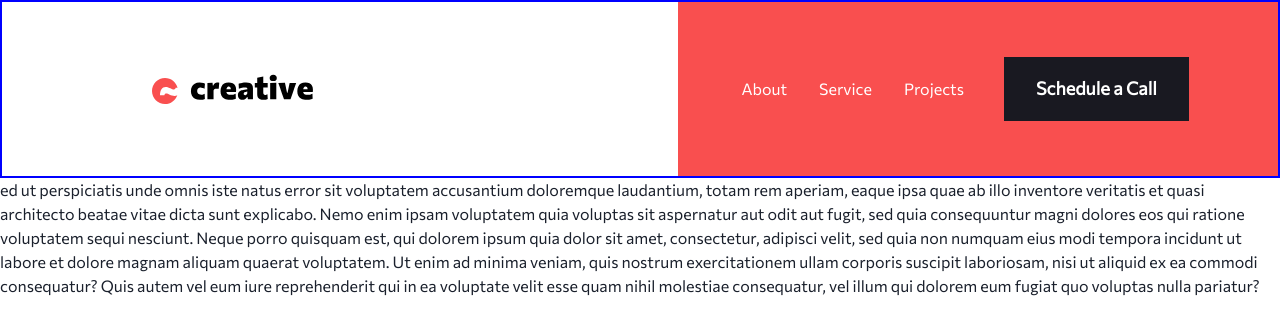
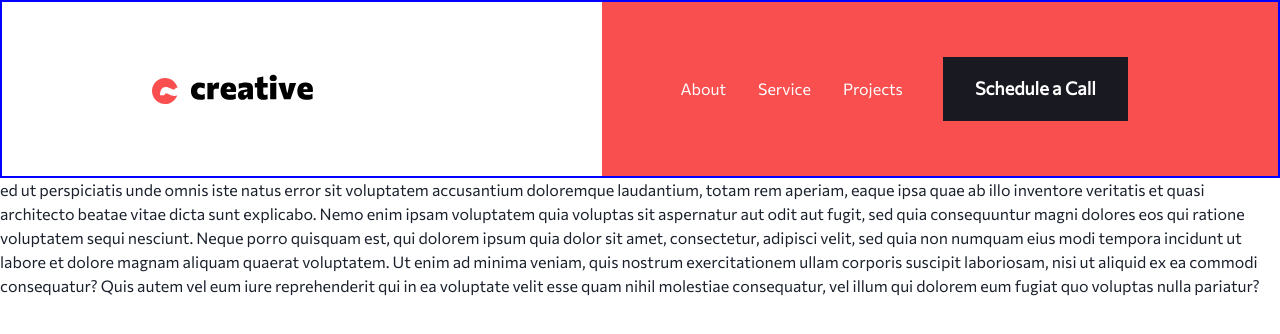
Before and after one commit to JesusKreist/creative-website, a Next.js app: page / in a window 1280 px wide. Shown: the top 334 px of the page. Built offline with nearby package versions, Linux system fonts and the light colour scheme.

Commit message:
Remove bg hack for larger screens with css grid for navigation bar

```diff
--- a/components/NavBar/NavBar.tsx
+++ b/components/NavBar/NavBar.tsx
@@ -14,21 +14,10 @@ const NavBar: React.FC<NavBarProps> = ({ isMobileOpen, setIsMobileOpen }) => {
     <Box
       color="white"
       margin="0 auto"
-      width={{ "2xl": "100vw" }}
       maxWidth={{ "2xl": "1920px" }}
-      bg={{ lg: "linear-gradient(to left, #F94F4F, #F94F4F 47%, white 30%)" }}
       height={{ base: "120px", md: "178px" }}
       position="relative"
     >
-      {/* <Box
-        width="252px"
-        height="400px"
-        border="2px solid green"
-        position="absolute"
-        bgColor="black"
-        // top="100%"
-        zIndex="0"
-      ></Box> */}
       <Grid
         position="relative"
         height="100%"
@@ -38,7 +27,6 @@ const NavBar: React.FC<NavBarProps> = ({ isMobileOpen, setIsMobileOpen }) => {
           lg: "repeat(17, 1fr)",
         }}
         as="nav"
-        width={{ "2xl": "1440px" }}
         margin="0 auto"
         borderWidth="2px"
         borderColor={{
@@ -50,7 +38,13 @@ const NavBar: React.FC<NavBarProps> = ({ isMobileOpen, setIsMobileOpen }) => {
         }}
       >
         <Flex
-          gridColumn={{ base: "2 / span 8", md: "2 / 6", lg: "3 / span 3" }}
+          gridColumn={{
+            base: "2 / span 8",
+            md: "2 / 6",
+            lg: "3 / span 3",
+            xl: "3 / span 3",
+            "2xl": "4 / span 3",
+          }}
           height="100%"
           alignItems="center"
           width="100%"
@@ -63,15 +57,32 @@ const NavBar: React.FC<NavBarProps> = ({ isMobileOpen, setIsMobileOpen }) => {
           setIsMobileOpen={setIsMobileOpen}
         />
 
+        <Box
+          gridColumn={{
+            md: "8 / -1",
+            lg: "span 10 / -1",
+            xl: "span 9 / -1",
+            "2xl": "span 9 / -1",
+          }}
+          bgColor={{ md: "brand.red" }}
+          position="absolute"
+          height="100%"
+          width="100%"
+          zIndex="-1"
+        ></Box>
+
         <Flex
           display={{ base: "none", md: "flex" }}
           gap="2.5rem"
           width="100%"
-          justifyContent={{ base: "center", xl: "start" }}
-          paddingLeft={{ xl: "4rem" }}
-          gridColumn={{ md: "8 / -1", lg: "span 8 / -1" }}
+          justifyContent={{ base: "center", lg: "end" }}
+          gridColumn={{
+            md: "8 / -1",
+            lg: "span 7 / -3",
+            xl: "span 7 / -3",
+            "2xl": "span 7 / -4",
+          }}
           alignItems="center"
-          bgColor={{ md: "brand.red" }}
         >
           <NavBarLinks />
           <Button variant={{ base: "brandBlackSmall", xl: "brandBlackBig" }}>
```
